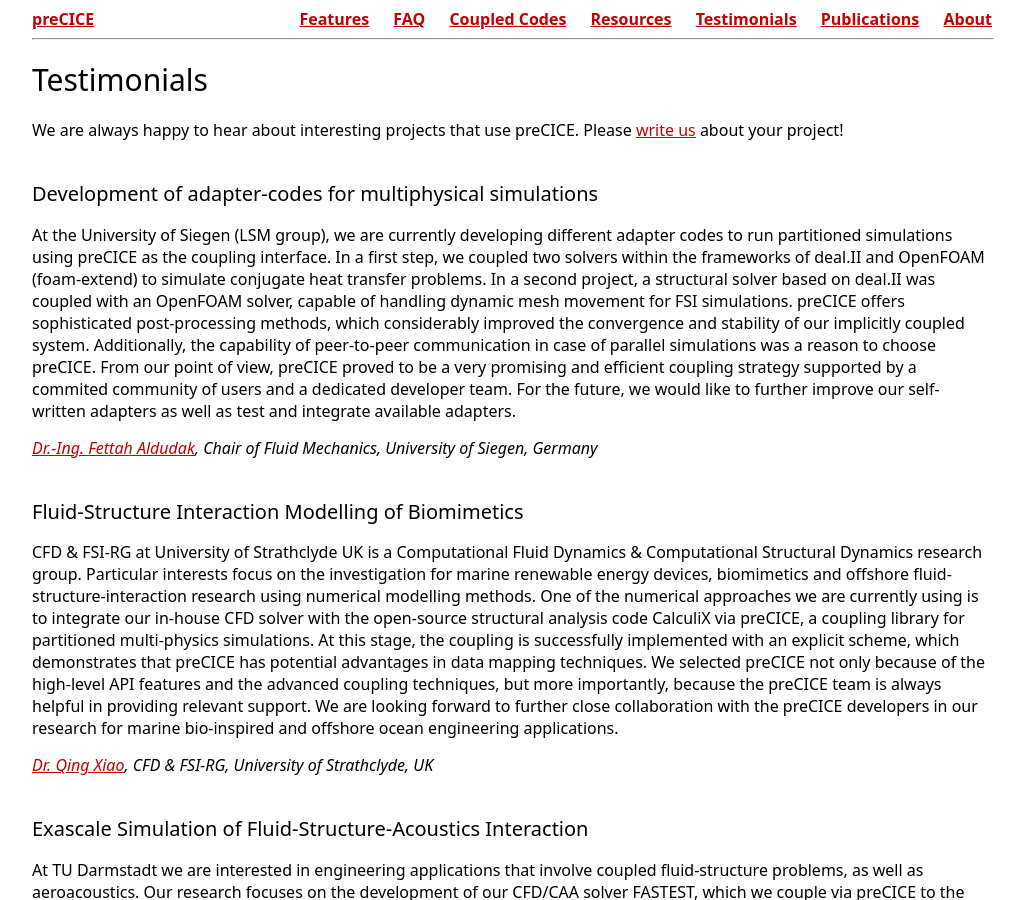
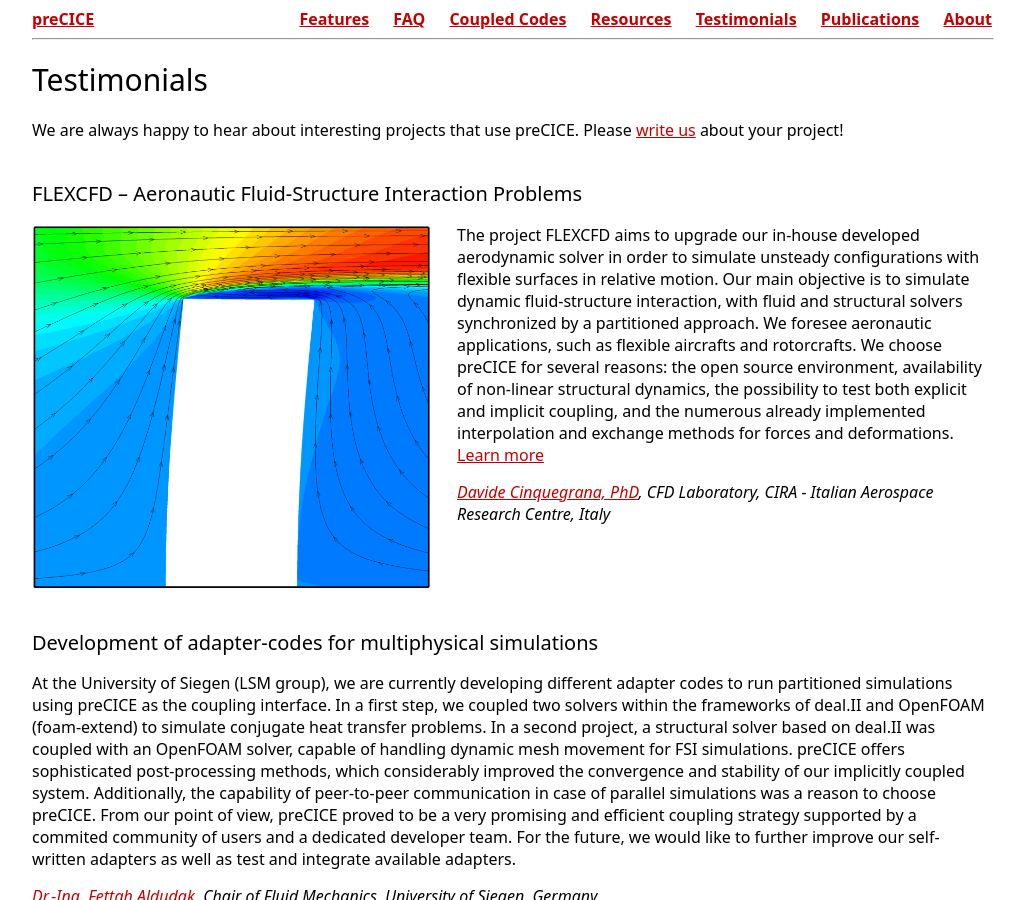
Before and after one commit to precice/precice.github.io_old, a Jekyll site: the page built from 06-testimonials.html, in a window 1280 px wide and 900 px high. Shown: the whole window, without its empty margins (128-1153 px from the left). Built offline with Jekyll 4.4.1, drawn with Linux system fonts in a browser that asks for light colours.

Commit message:
added testimonial from CIRA

```diff
--- a/06-testimonials.html
+++ b/06-testimonials.html
@@ -10,6 +10,15 @@
 
   <p>We are always happy to hear about interesting projects that use preCICE. Please <a href="../resources/#contact">write us</a> about your project!</p>
 
+
+  <h2>FLEXCFD – Aeronautic Fluid-Structure Interaction Problems</h2>
+  <div class="testimonial_content">
+     <img src="../assets/testimonial_cira.png">
+     <div>
+The project FLEXCFD aims to upgrade our in-house developed aerodynamic solver in order to simulate unsteady configurations with flexible surfaces in relative motion. Our main objective is to simulate dynamic fluid-structure interaction, with fluid and structural solvers synchronized by a partitioned approach. We foresee aeronautic applications, such as flexible aircrafts and rotorcrafts. We choose preCICE for several reasons: the open source environment, availability of non-linear structural dynamics, the possibility to test both explicit and implicit coupling, and the numerous already implemented interpolation and exchange methods for forces and deformations. <a href="http://www.eccm-ecfd2018.org/admin/files/filePaper/p1493.pdf">Learn more</a>
+    <div class="authors"><a href="https://www.cira.it/en/competences/fluid-mechanics/__subnav/fluidodinamica-numerica">Davide Cinquegrana, PhD</a>, CFD Laboratory, CIRA - Italian Aerospace Research Centre, Italy</div>
+       </div>
+</div>
 
   <h2>Development of adapter-codes for multiphysical simulations</h2>
   <div class="testimonial_content">
```
Also changed, not shown: assets/testimonial_cira.png (added).
